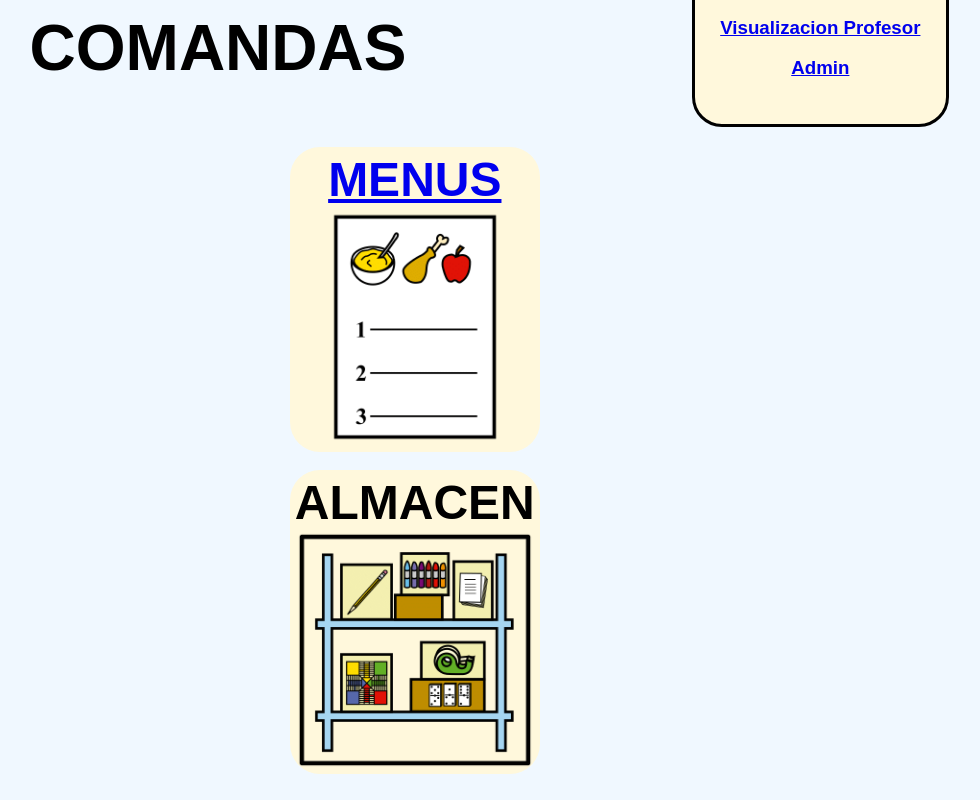
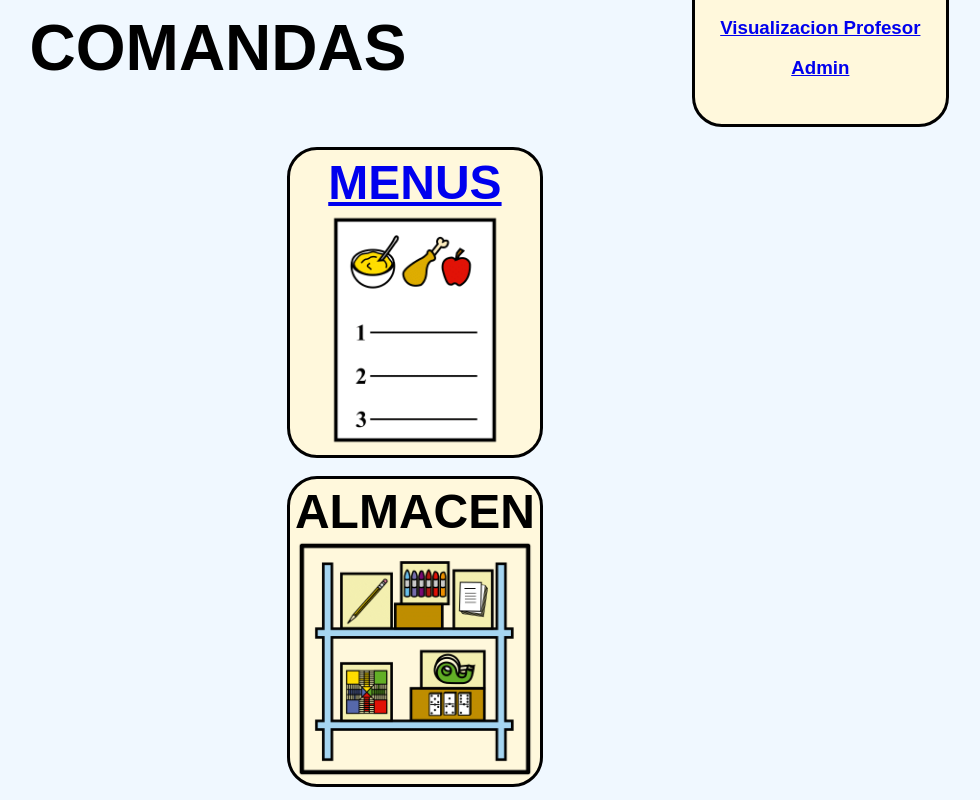
Before and after one commit to albertollamas-GII/DGP, a Django app: page / in a window 1280 px wide. Shown: the whole page, without its empty margins (230-1210 px from the left). Run offline with Django 3.2, Linux system fonts and the light colour scheme.

Commit message:
[DGP] Arreglo borders menú principal

```diff
--- a/static/index.css
+++ b/static/index.css
@@ -24,12 +24,13 @@ h1 {
 }
 
 .imagen-menu {
-    border: solid;
+    border: 40px;
     border-width: thick;
     border-color: black;
-    border: 40px;
+    border: solid;
+
+
     width: fit-content;
-
     margin: auto;
     margin-bottom: 7.5%;
     padding: 2%;
```
